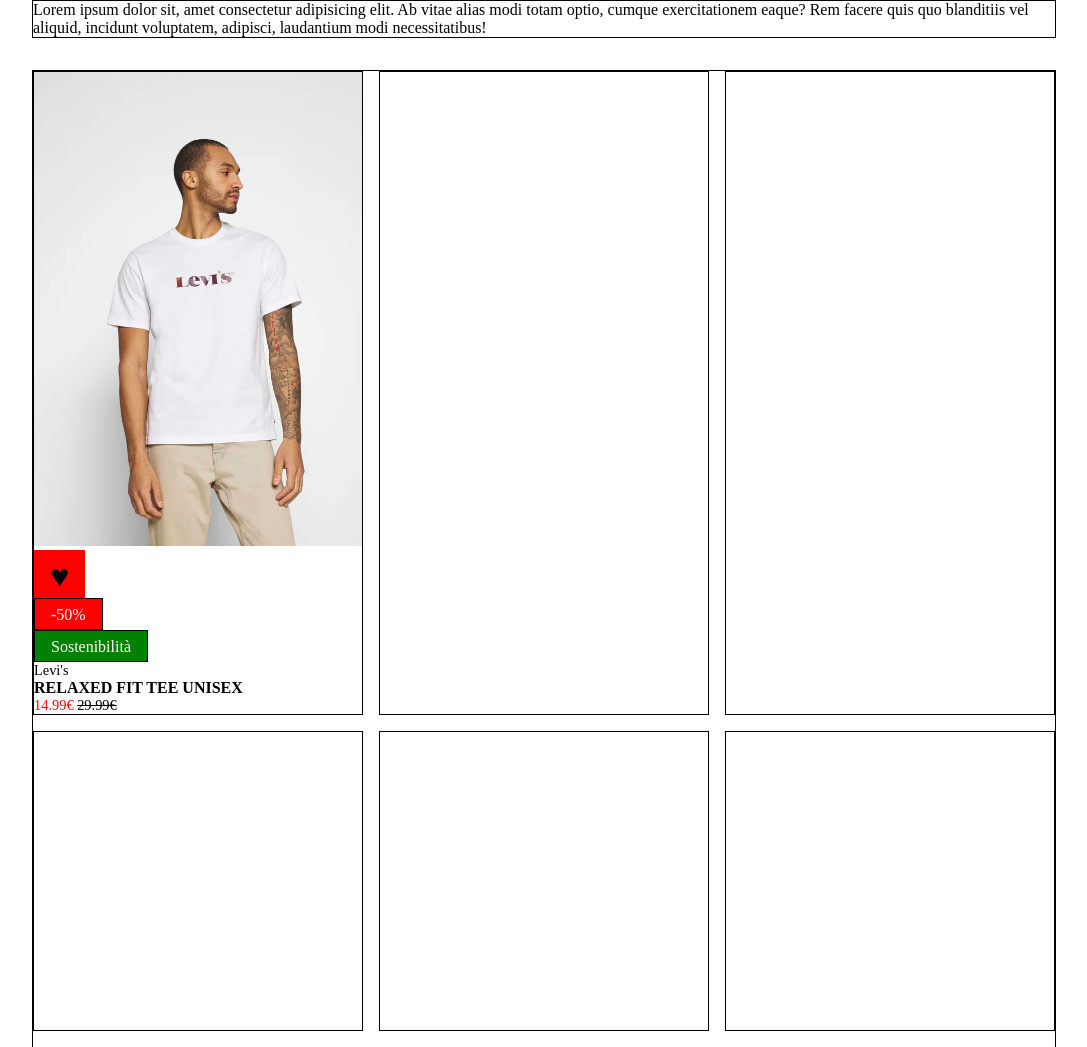
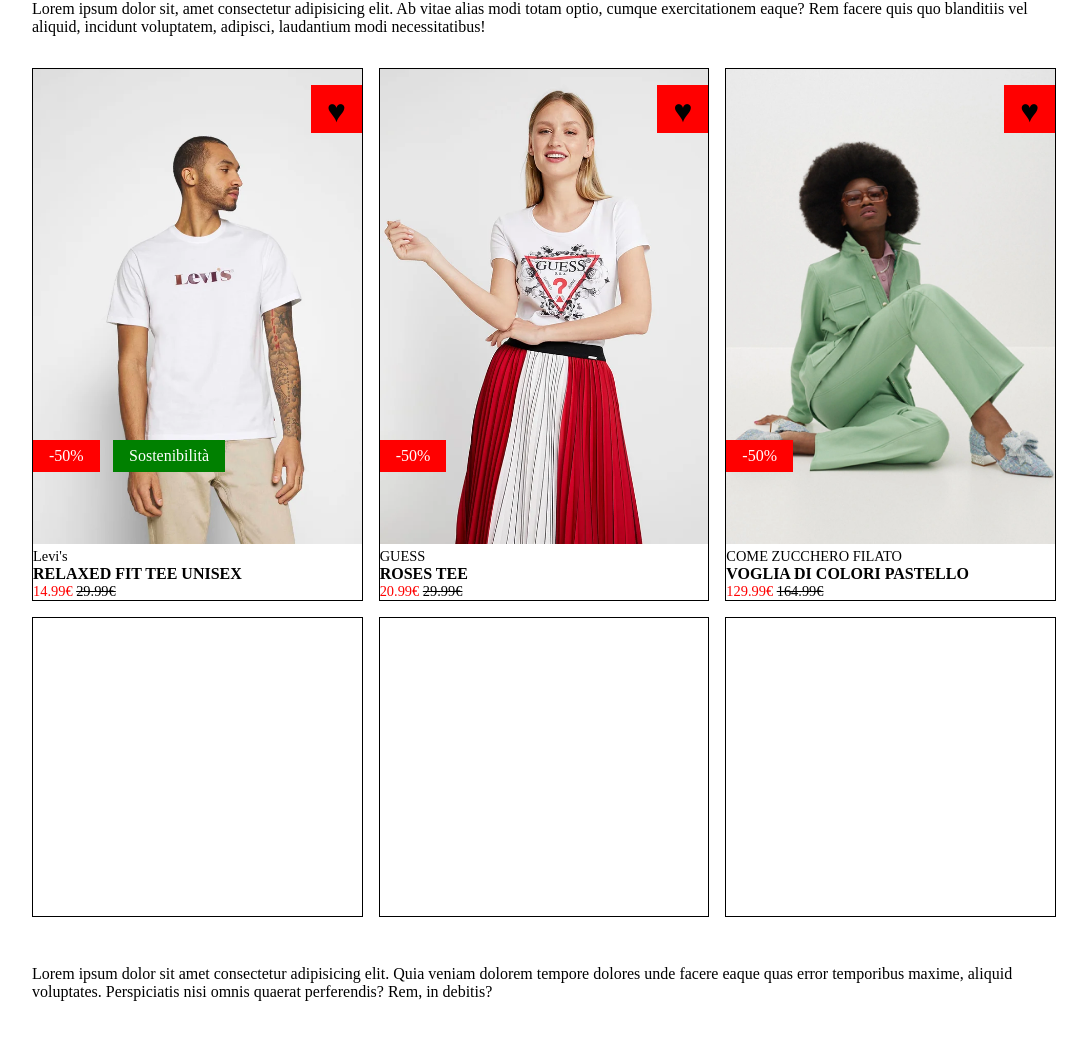
Before and after one commit to DavideSantambrogio/html-css-boolando, a plain HTML site: page index.html in a window 1280 px wide. Shown: the top 1047 px of the page, without its empty margins (96-1183 px from the left). Drawn offline with Linux system fonts and the light colour scheme.

Commit message:
add: 1st row

```diff
--- a/css/style.css
+++ b/css/style.css
@@ -13,7 +13,6 @@
     width: 80%;
     margin: 0 auto;
     margin-bottom: 2rem;
-    border: 1px solid black;
  }
 
 /* header */
@@ -21,13 +20,14 @@
 .row {
     display: flex;
     gap: 1rem;
-    margin-bottom: 1rem;
+    padding-bottom: 1rem;
 }
 
 .card {
     width: calc(100%/3);
-    border: 1px solid black;
     min-height: 300px;
+    position: relative;
+    border: 1PX solid black;
 }
 
 .heart {
@@ -39,6 +39,9 @@
     padding-left: 1rem;
     padding-right: 1rem;
     text-align: center;
+    position:absolute;
+    top: 1rem;
+    right: 0rem;
 }
 
 .discount {
@@ -51,7 +54,9 @@
     width: fit-content;
     padding-left: 1rem;
     padding-right: 1rem;
-    border: 1px solid black;
+    position: absolute;
+    bottom: 8rem;
+
 }
 
 .sostenibility{
@@ -64,7 +69,10 @@
     width: fit-content;
     padding-left: 1rem;
     padding-right: 1rem;
-    border: 1px solid black;
+    position: absolute;
+    bottom: 8rem;
+    left: 5rem;
+
 }
 
 .brand {
--- a/index.html
+++ b/index.html
@@ -19,6 +19,9 @@
         <div class="container">
             <div class="card-container">
                 <div class="row">
+
+                    <!-- CARD1 -->
+
                     <div class="card">
                         <img src="img/1.webp" alt="RELAXED FIT TEE UNISEX">
                         <div class="heart">
@@ -41,13 +44,56 @@
                             <span class="original-price">29.99€</span>
                         </div>
                     </div>
+
+                    <!-- CARD2 -->
+
                     <div class="card">
+                        <img src="img/2.webp" alt="ROSES TEE">
+                        <div class="heart">
+                            &hearts;
+                        </div>
+                        <div class="discount">
+                            -50%
+                        </div>
+
+                        <div class="brand">
+                            GUESS
+                        </div>
+                        <div class="product">
+                            <h4>ROSES TEE</h4>
+                        </div>
+                        <div class="price">
+                            20.99€
+                            <span class="original-price">29.99€</span>
+                        </div>
 
                     </div>
+
+                    <!-- CARD3 -->
+
                     <div class="card">
+                        <img src="img/3.webp" alt="VOGLIA DI COLORI PASTELLO">
+                        <div class="heart">
+                            &hearts;
+                        </div>
+                        <div class="discount">
+                            -50%
+                        </div>
+
+                        <div class="brand">
+                            COME ZUCCHERO FILATO
+                        </div>
+                        <div class="product">
+                            <h4>VOGLIA DI COLORI PASTELLO</h4>
+                        </div>
+                        <div class="price">
+                            129.99€
+                            <span class="original-price">164.99€</span>
+                        </div>
 
                     </div>
                 </div>
+                <!-- 1ST ROW -->
                 <div class="row">
                     <div class="card">
 
```
